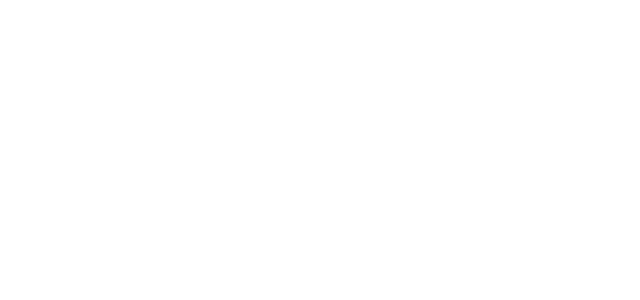
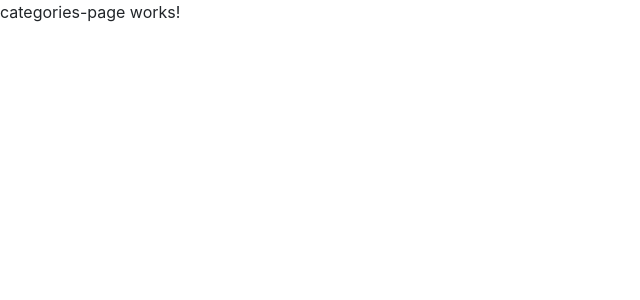
Before and after one commit to sfivaz/money-angular, an Angular app: page /categories in a window 1280 px wide. Before the commit this address led to /. Shown: the top 300 px of the page, without its empty margins (0-640 px from the left). Built offline with nearby package versions, Linux system fonts and the light colour scheme.

Commit message:
fea - category page / category interface created

```diff
--- a/src/app/app-routing.module.ts
+++ b/src/app/app-routing.module.ts
@@ -3,6 +3,7 @@
 import {HomepageComponent} from "./homepage/homepage.component";
 import {AccountPageComponent} from "./account/account-page/account-page.component";
 import {AccountPageResolver} from "./account/account-page/account-page.resolver";
+import {CategoriesPageComponent} from "./category/categories-page/categories-page.component";
 
 const routes: Routes = [
   {
@@ -13,6 +14,10 @@
     path: 'account/:id',
     component: AccountPageComponent,
     resolve: {account: AccountPageResolver}
+  },
+  {
+    path: 'categories',
+    component: CategoriesPageComponent
   }
 ];
 
--- a/src/app/app.module.ts
+++ b/src/app/app.module.ts
@@ -6,6 +6,7 @@
 import {HttpClientModule} from "@angular/common/http";
 import {AppRoutingModule} from './app-routing.module';
 import {AccountPageModule} from "./account/account-page/account-page.module";
+import {CategoriesPageModule} from "./category/categories-page/categories-page.module";
 
 @NgModule({
   declarations: [
@@ -16,6 +17,7 @@
     AppRoutingModule,
     HomepageModule,
     AccountPageModule,
+    CategoriesPageModule,
     HttpClientModule
   ],
   providers: [],
--- /dev/null
+++ b/src/app/category/categories-page/categories-page.component.html
@@ -0,0 +1 @@
+<p>categories-page works!</p>
--- /dev/null
+++ b/src/app/category/categories-page/categories-page.component.ts
@@ -0,0 +1,17 @@
+import {Component, OnInit} from '@angular/core';
+import {Category} from "../category";
+
+@Component({
+  selector: 'm-categories-page',
+  templateUrl: './categories-page.component.html'
+})
+export class CategoriesPageComponent implements OnInit {
+
+  categories: Category[] = [];
+
+  constructor() {
+  }
+
+  ngOnInit() {
+  }
+}
--- /dev/null
+++ b/src/app/category/category.ts
@@ -0,0 +1,5 @@
+export interface Category {
+  id: number;
+  name: string;
+  budget: number;
+}
```
Also changed, not shown: src/app/category/categories-page/categories-page.module.ts (added, +13 -0 lines).
